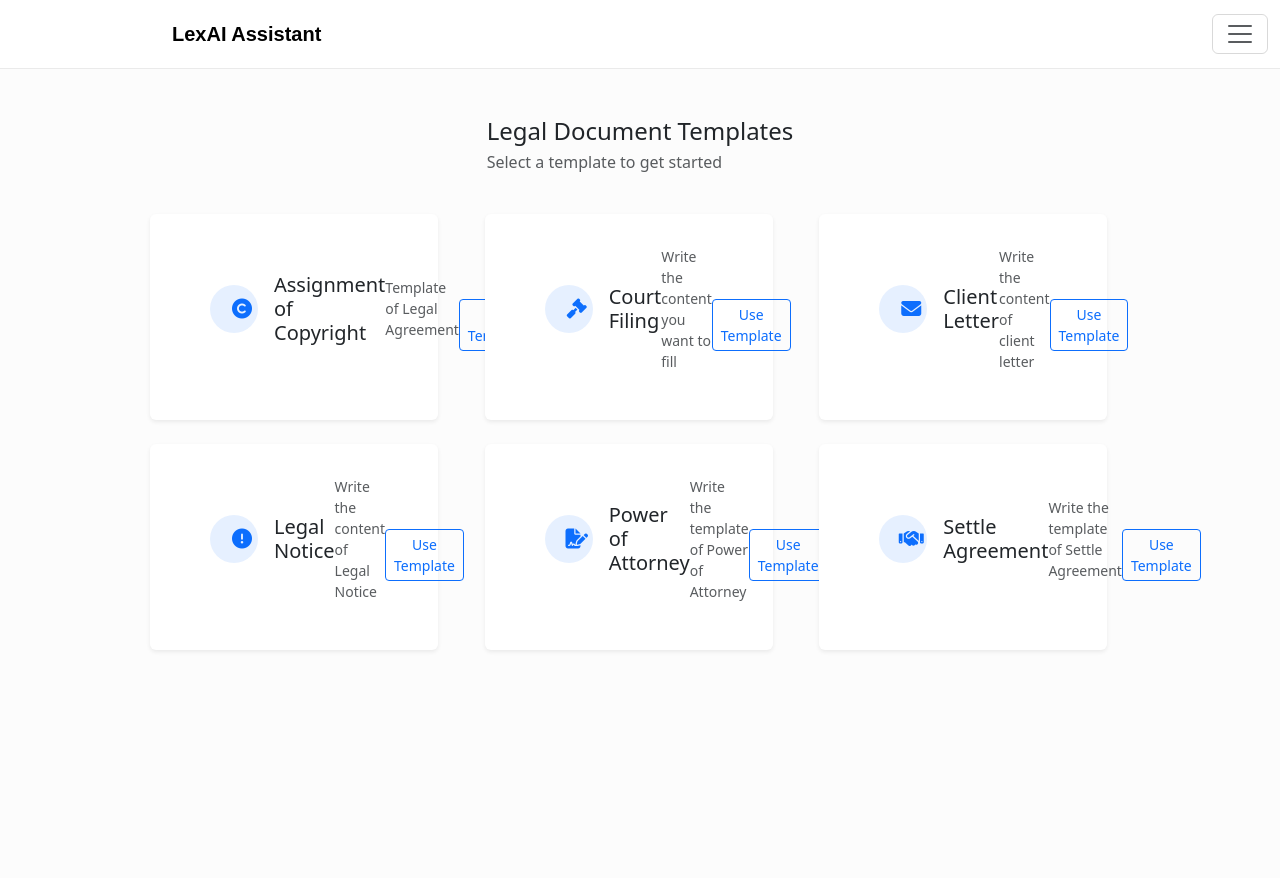
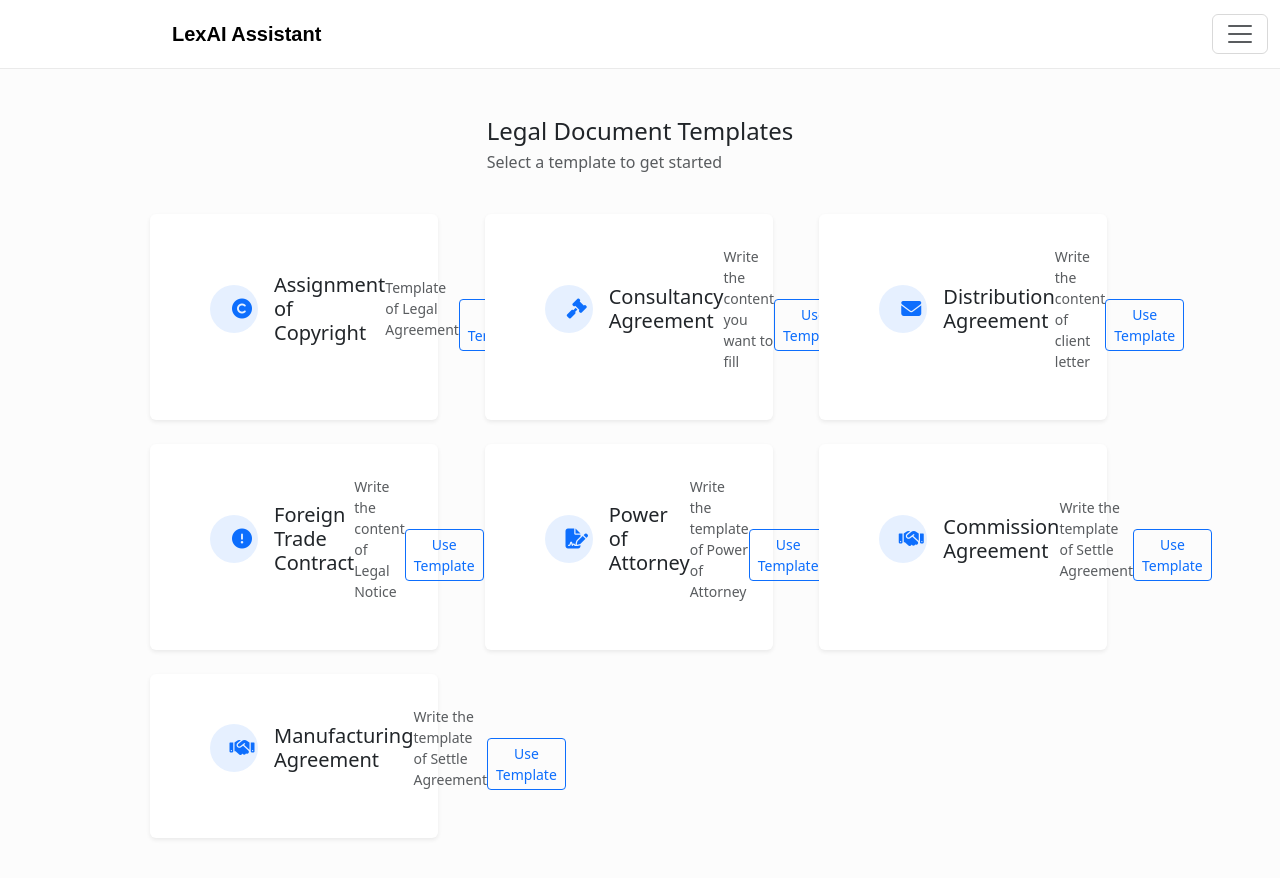
Before and after one commit to winther-s0ldier/Zanger, a React (Vite) app: page /template in a window 1280 px wide. Shown: the top 878 px of the page. Before the commit the page ends 800 px from the top, so only its background shows below. Built offline with nearby package versions, Linux system fonts and the light colour scheme; sample sign-in values are in the browser's storage.

Commit message:
Update Template.jsx

```diff
--- a/src/Template.jsx
+++ b/src/Template.jsx
@@ -11,19 +11,19 @@ export default function Template() {
     },
     {
       id: 2,
-      template: "Court Filing",
+      template: "Consultancy Agreement",
       content: "Write the content you want to fill",
       icon: "fa-gavel",
     },
     {
       id: 3,
-      template: "Client Letter",
+      template: "Distribution Agreement",
       content: "Write the content of client letter",
       icon: "fa-envelope",
     },
     {
       id: 4,
-      template: "Legal Notice",
+      template: "Foreign Trade Contract",
       content: "Write the content of Legal Notice",
       icon: "fa-exclamation-circle",
     },
@@ -35,10 +35,16 @@ export default function Template() {
     },
     {
       id: 6,
-      template: "Settle Agreement",
+      template: "Commission Agreement",
       content: "Write the template of Settle Agreement",
       icon: "fa-handshake",
     },
+    {
+      id: 7,
+      template: "Manufacturing Agreement",
+      content: "Write the template of Settle Agreement",
+      icon: "fa-handshake",
+    }
   ]);
   const [currtemplate, setcurrenttemplate] = useState(null);
 
```
